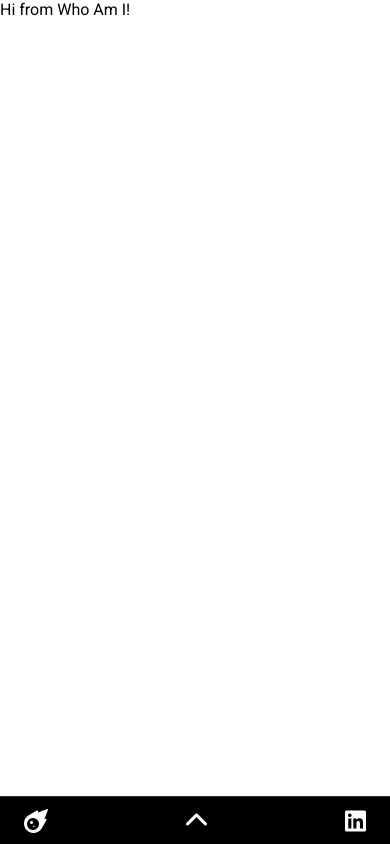
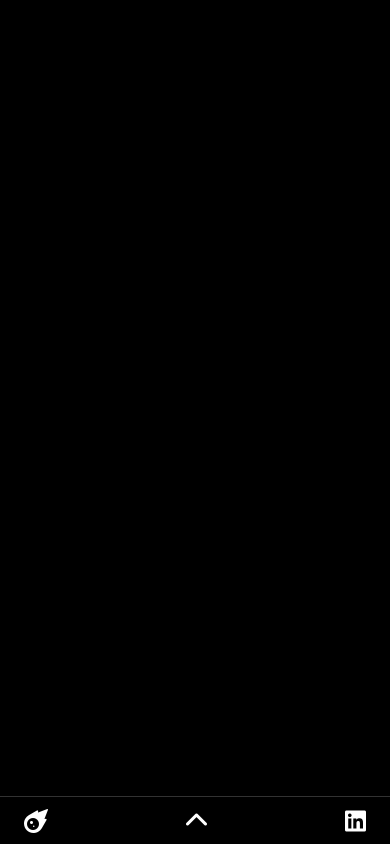
Before and after one commit to tomasdavison/portfolio, a React (Create React App) app: page /who-am-i in a window 390 px wide. Built offline with nearby package versions, Linux system fonts and the light colour scheme.

Commit message:
Add UserContext

```diff
--- a/src/App.js
+++ b/src/App.js
@@ -7,9 +7,12 @@ import Home from './pages/Home/Home';
 import WhoAmI from './pages/WhoAmI/WhoAmI';
 import Projects from './pages/Projects/Projects';
 import Experience from './pages/Experience/Experience';
+import UserProvider from './contexts/UserContext';
 
 const App = () => (
+	<UserProvider>
 		<BrowserRouter>
+
 			<Navbar/>
 			<Switch>
 				<Route
@@ -30,6 +33,7 @@ const App = () => (
 				/>
 			</Switch>
 		</BrowserRouter>
+	</UserProvider>
 );
 
 export default App;
--- a/src/components/Navbar/Navbar.jsx
+++ b/src/components/Navbar/Navbar.jsx
@@ -1,4 +1,4 @@
-import React, { useState, useEffect } from 'react';
+import React, { useState, useEffect, useContext } from 'react';
 import styled from '@emotion/styled';
 import { Link } from 'react-router-dom';
 import {
@@ -6,6 +6,7 @@ import {
 } from '../../utils/Icons/Icons';
 import Arrow from '../../utils/Icons/AnimatedIcons';
 import Tooltip from '../Tooltip/Tooltip';
+import { UserContext } from '../../contexts/UserContext';
 
 const Container = styled.div`
     background: black;
@@ -94,7 +95,7 @@ const SubMenuText = styled.p`
 `;
 
 const Navbar = () => {
-	const [isMobile, setIsMobile] = useState(false);
+	const { isMobile, setIsMobile } = useContext(UserContext);
 	const [isSubMenuVisible, setIsSubMenuVisible] = useState(false);
 
 	useEffect(() => {
@@ -125,17 +126,17 @@ const Navbar = () => {
 							/>
 							<SubMenuUnorderedList isSubMenuVisible={isSubMenuVisible}>
 								<SubMenuListElement>
-									<Link to="/who-am-i">
+									<Link to="/who-am-i" style={{ textDecoration: 'none' }}>
 										<SubMenuText>Who am I?</SubMenuText>
 									</Link>
 								</SubMenuListElement>
 								<SubMenuListElement>
-									<Link to="/experience">
+									<Link to="/experience" style={{ textDecoration: 'none' }}>
 										<SubMenuText>Experience</SubMenuText>
 									</Link>
 								</SubMenuListElement>
 								<SubMenuListElement>
-									<Link to="/projects">
+									<Link to="/projects" style={{ textDecoration: 'none' }}>
 									    <SubMenuText>Projects</SubMenuText>
 									</Link>
 								</SubMenuListElement>
--- /dev/null
+++ b/src/contexts/UserContext.jsx
@@ -0,0 +1,20 @@
+import React, { createContext, useState } from 'react';
+
+export const UserContext = createContext();
+
+const UserProvider = ({ children }) => {
+	const [isMobile, setIsMobile] = useState(false);
+
+	return (
+		<UserContext.Provider
+			value={{
+				isMobile,
+				setIsMobile,
+			}}
+		>
+			{children}
+		</UserContext.Provider>
+	);
+};
+
+export default UserProvider;
--- a/src/pages/WhoAmI/WhoAmI.jsx
+++ b/src/pages/WhoAmI/WhoAmI.jsx
@@ -1,9 +1,15 @@
 import React from 'react';
+import styled from '@emotion/styled';
+
+const Container = styled.div`
+	background: black;
+	height: 100vh;
+`;
 
 const WhoAmI = () => (
-	<div>
+	<Container>
             Hi from Who Am I!
-	</div>
+	</Container>
 );
 
 export default WhoAmI;
```
Lines whose indentation alone changed are shown as unchanged.
